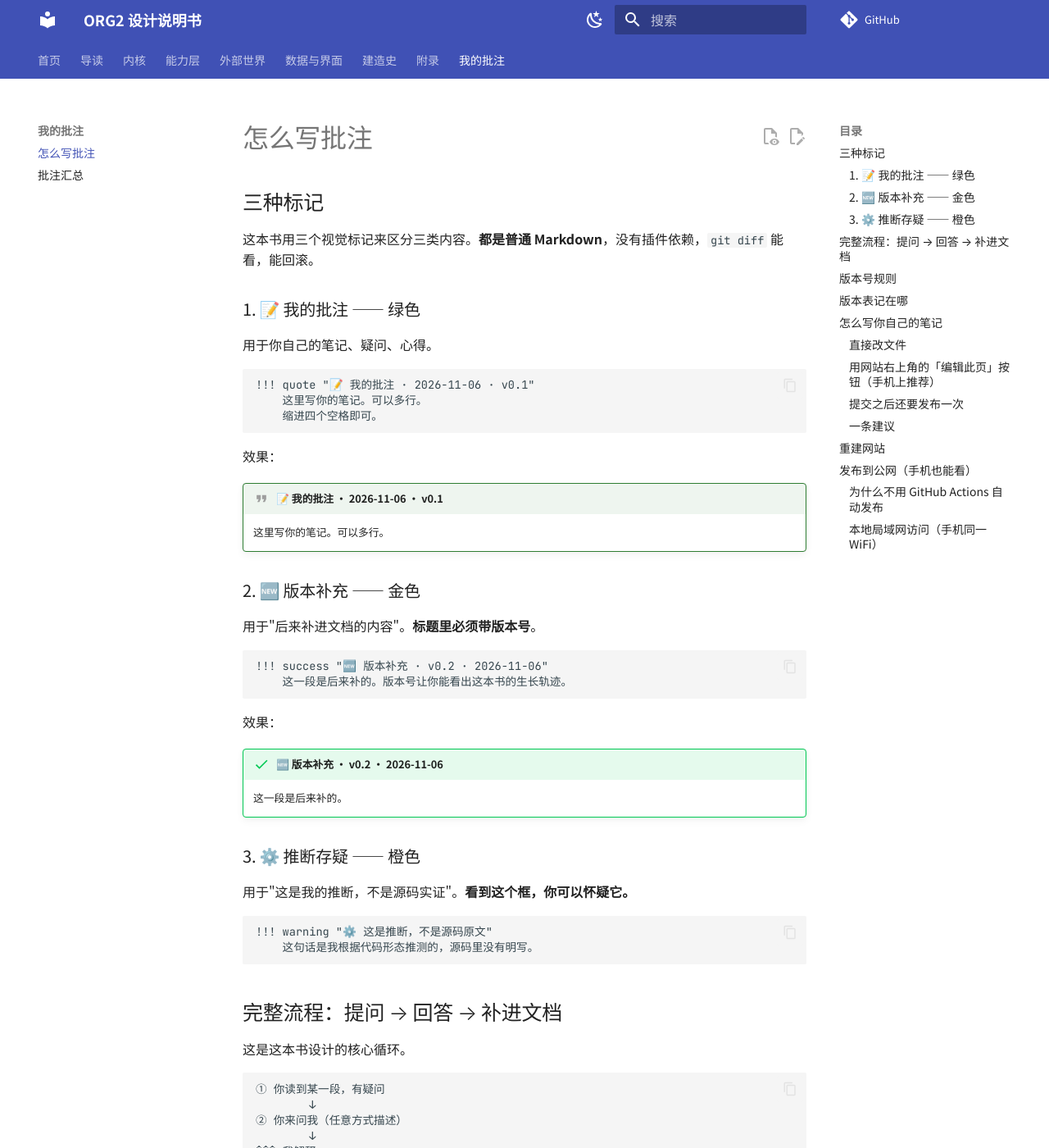
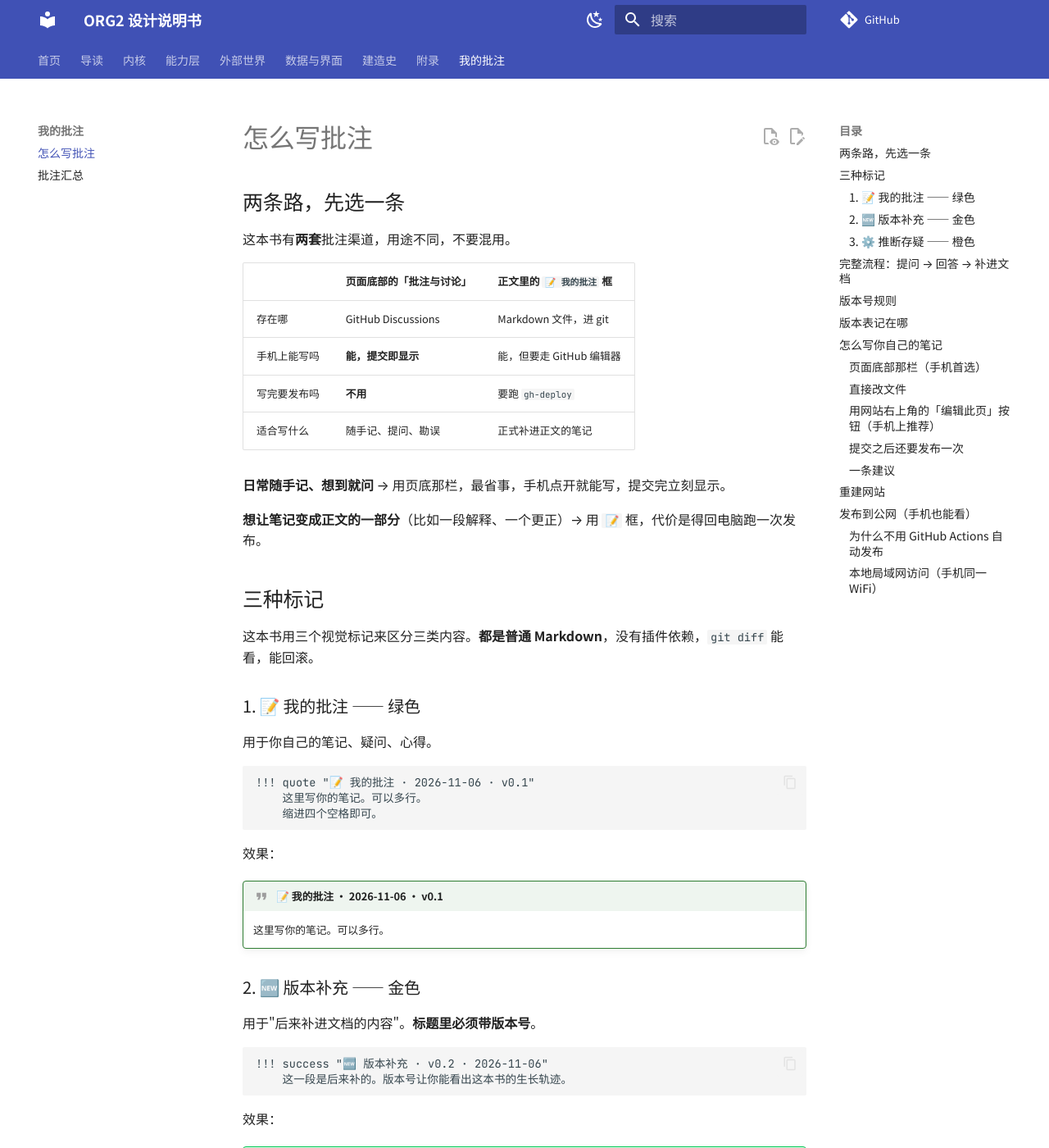
Before and after one commit to Jacky-Firswy/mini-agent-harness, an MkDocs documentation site: the page built from docs/notes/how-to-annotate.md, in a window 1280 px wide and 1400 px high. Shown: the whole window at 82% size. Built offline with MkDocs 1.6.1 and Material for MkDocs 9.7.7, drawn with Linux system fonts in a browser that asks for light colours; comment, search, counter and statistics services are not loaded; some of the changed text lies outside the part shown.

Commit message:
文档站：每页加 Giscus 批注区，手机提交即显示
- 启用仓库 Discussions，Giscus 挂在 Announcements 分类
- docs/overrides/main.html：页底嵌入 Giscus，跟随深浅色切换
- mkdocs.yml：custom_dir + extra.giscus 配置
- how-to-annotate.md / my-notes.md：讲清 Discussions 与正文批注两套渠道

```diff
--- a/docs/notes/how-to-annotate.md
+++ b/docs/notes/how-to-annotate.md
@@ -1,4 +1,19 @@
 # 怎么写批注
+
+## 两条路，先选一条
+
+这本书有**两套**批注渠道，用途不同，不要混用。
+
+| | 页面底部的「批注与讨论」 | 正文里的 `📝 我的批注` 框 |
+|---|---|---|
+| 存在哪 | GitHub Discussions | Markdown 文件，进 git |
+| 手机上能写吗 | **能，提交即显示** | 能，但要走 GitHub 编辑器 |
+| 写完要发布吗 | **不用** | 要跑 `gh-deploy` |
+| 适合写什么 | 随手记、提问、勘误 | 正式补进正文的笔记 |
+
+**日常随手记、想到就问** → 用页底那栏，最省事，手机点开就能写，提交完立刻显示。
+
+**想让笔记变成正文的一部分**（比如一段解释、一个更正）→ 用 `📝` 框，代价是得回电脑跑一次发布。
 
 ## 三种标记
 
@@ -81,6 +96,22 @@
 2. **[批注汇总](my-notes.md) 顶部的版本表** —— 让人知道整本书的演化
 
 ## 怎么写你自己的笔记
+
+### 页面底部那栏（手机首选）
+
+每页正文下面有一个「批注与讨论」区，背后是 GitHub Discussions。
+
+1. 在输入框里写，支持 Markdown
+2. 点「Comment」（第一次要先授权 Giscus 应用）
+3. **提交即显示**，刷新一下就能看到
+
+不需要跑任何命令，不需要重新发布。批注存在仓库的 Discussions 里，点这个链接能看到全部：
+[github.com/Jacky-Firswy/mini-agent-harness/discussions](https://github.com/Jacky-Firswy/mini-agent-harness/discussions)
+
+!!! warning "⚙️ 两种批注互不相通"
+    页底的讨论**不会**自动出现在正文里，正文的 `📝` 框**也不会**出现在讨论里。它们是两套存储。
+
+    想让某条讨论变成正文的一部分，得我手动搬过去，打上 🆕 版本补充 框。
 
 ### 直接改文件
 
--- /dev/null
+++ b/docs/overrides/main.html
@@ -0,0 +1,49 @@
+{% extends "base.html" %}
+
+{% block content %}
+  {{ super() }}
+
+  {% if config.extra.giscus %}
+    <section class="giscus-wrap">
+      <h2 id="__comments">批注与讨论</h2>
+      <p class="giscus-hint">
+        这一栏直接存在 GitHub Discussions 里，<strong>提交后立刻显示</strong>，不需要重新发布站点。
+        想改正文里那个 <code>📝 我的批注</code> 框，用右上角的铅笔按钮。
+      </p>
+      <script
+        src="https://giscus.app/client.js"
+        data-repo="{{ config.extra.giscus.repo }}"
+        data-repo-id="{{ config.extra.giscus.repo_id }}"
+        data-category="{{ config.extra.giscus.category }}"
+        data-category-id="{{ config.extra.giscus.category_id }}"
+        data-mapping="pathname"
+        data-strict="1"
+        data-reactions-enabled="1"
+        data-emit-metadata="0"
+        data-input-position="top"
+        data-theme="preferred_color_scheme"
+        data-lang="zh-CN"
+        data-loading="lazy"
+        crossorigin="anonymous"
+        async>
+      </script>
+      <script>
+        (function () {
+          var sync = function () {
+            var frame = document.querySelector("iframe.giscus-frame");
+            if (!frame) return;
+            var dark = document.body.getAttribute("data-md-color-scheme") === "slate";
+            frame.contentWindow.postMessage(
+              { giscus: { setConfig: { theme: dark ? "dark" : "light" } } },
+              "https://giscus.app"
+            );
+          };
+          new MutationObserver(sync).observe(document.body, {
+            attributes: true,
+            attributeFilter: ["data-md-color-scheme"]
+          });
+        })();
+      </script>
+    </section>
+  {% endif %}
+{% endblock %}
--- a/docs/stylesheets/extra.css
+++ b/docs/stylesheets/extra.css
@@ -40,3 +40,14 @@
   font-size: 0.72rem;
   opacity: 0.72;
 }
+
+/* 页底 Giscus 批注区 */
+.giscus-wrap {
+  margin-top: 3rem;
+  padding-top: 1.2rem;
+  border-top: 1px solid var(--md-default-fg-color--lightest);
+}
+.giscus-hint {
+  font-size: 0.75rem;
+  opacity: 0.75;
+}
--- a/mkdocs.yml
+++ b/mkdocs.yml
@@ -10,6 +10,7 @@ site_dir: site
 theme:
   name: material
   language: zh
+  custom_dir: docs/overrides
   font:
     text: Noto Sans SC
     code: JetBrains Mono
@@ -81,6 +82,11 @@ extra:
     - icon: fontawesome/brands/github
       link: https://github.com/org2AI/ORG2
       name: ORG2 上游仓库
+  giscus:
+    repo: Jacky-Firswy/mini-agent-harness
+    repo_id: R_kgDOVlLVEQ
+    category: Announcements
+    category_id: DIC_kwDOVlLVEc4DKh62
 
 nav:
   - 首页: index.md
```
Also changed, not shown: docs/notes/my-notes.md (+5 -0 lines).
